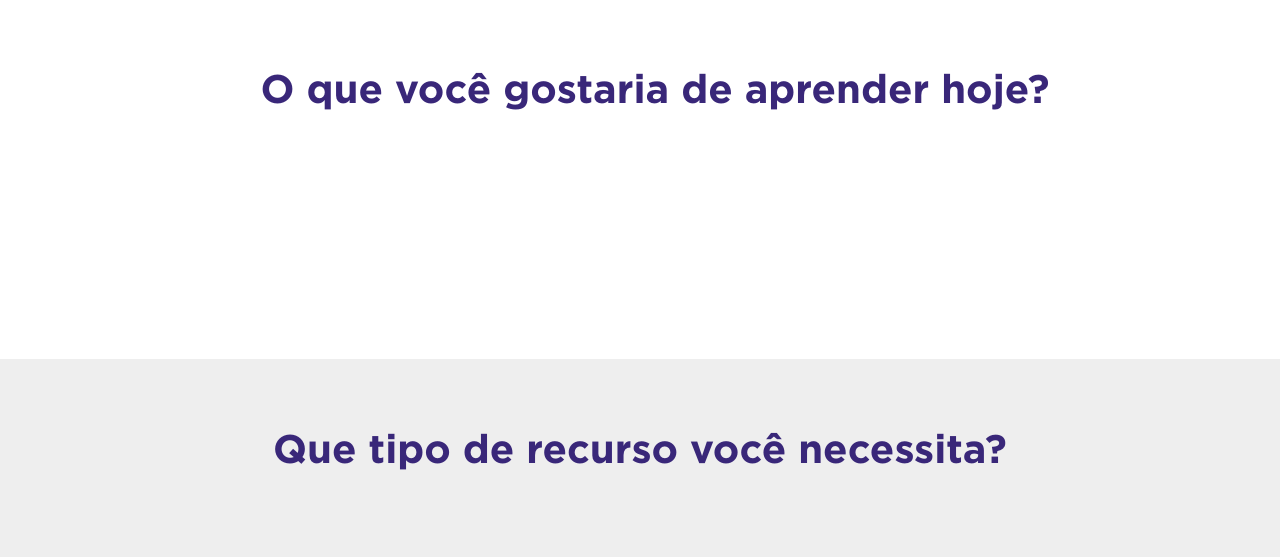
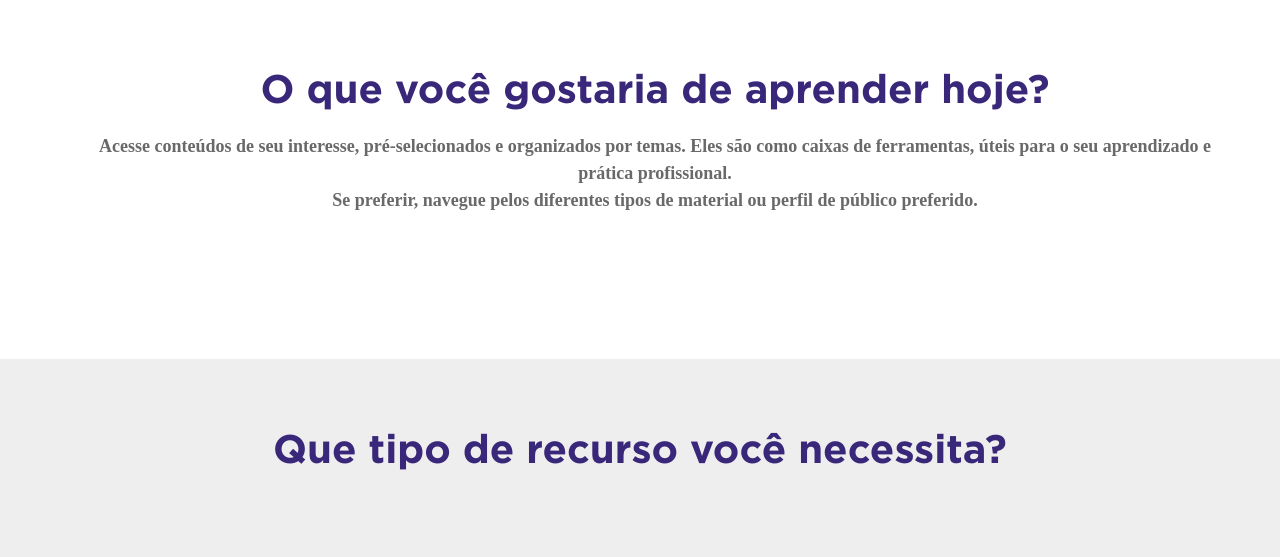
Before and after one commit to marinamaluta/livrarias, a Django app: page / in a window 1280 px wide. Shown: the part 801-1358 px from the top of the page. Run offline with Django 3.2, Linux system fonts and the light colour scheme; data that the repository does not hold is empty; some libraries are stand-ins or nearby versions; some web fonts are replaced.

Commit message:
ultimas modificações
Signed-off-by: marina <marina.queiroz.maluta@gmail.com>

```diff
--- a/static/css/estilo.css
+++ b/static/css/estilo.css
@@ -396,7 +396,7 @@ section h3.section-subheading {
   font-weight: 600;
   margin-bottom: 75px;
   line-height: 1.5;
-  color: white;
+
 
 }
 
@@ -429,7 +429,6 @@ section h3.section-subheading-contato{
   opacity: 1;
   color: white;
  height: 100vh;
-filter: saturate(70%) invert(10%) drop-shadow(20px -20px 10px #0000ff);
 
 }
 
```
Also changed, not shown: static/img/BG.1.jpg (added).
